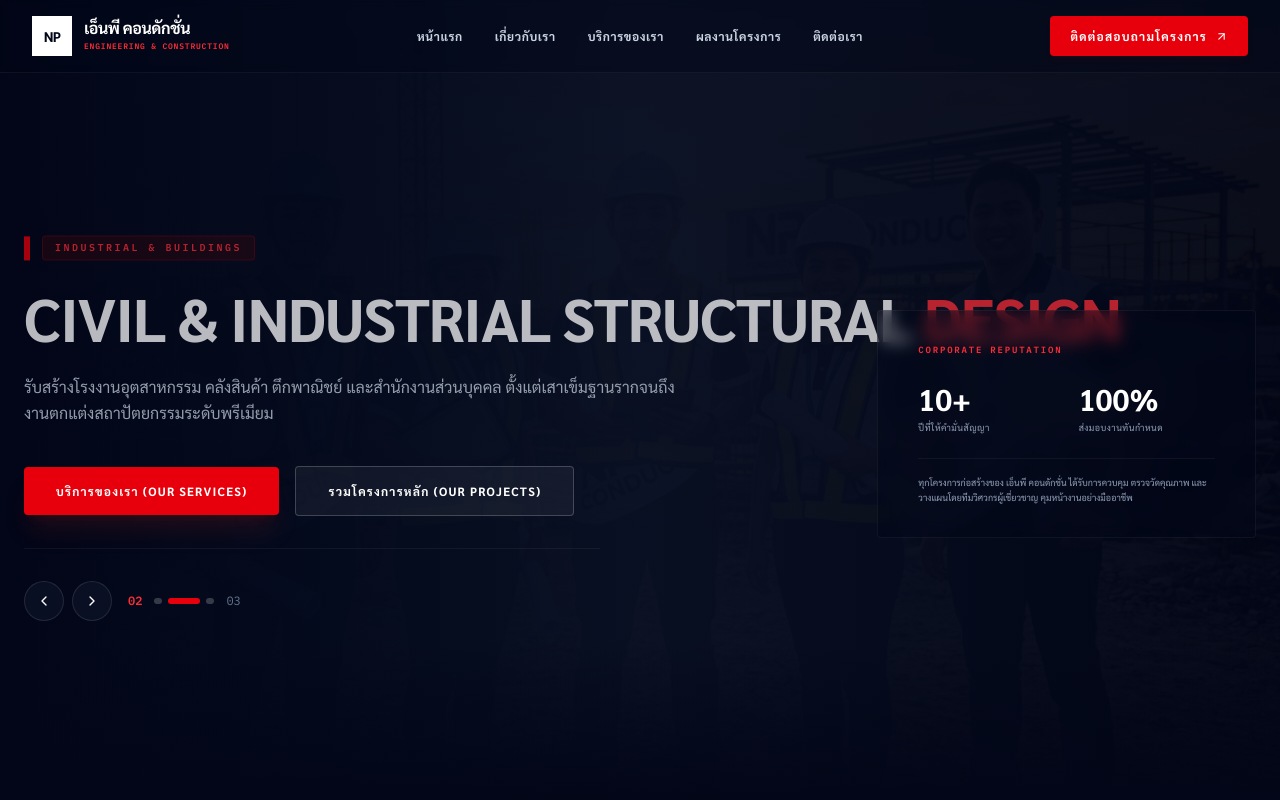
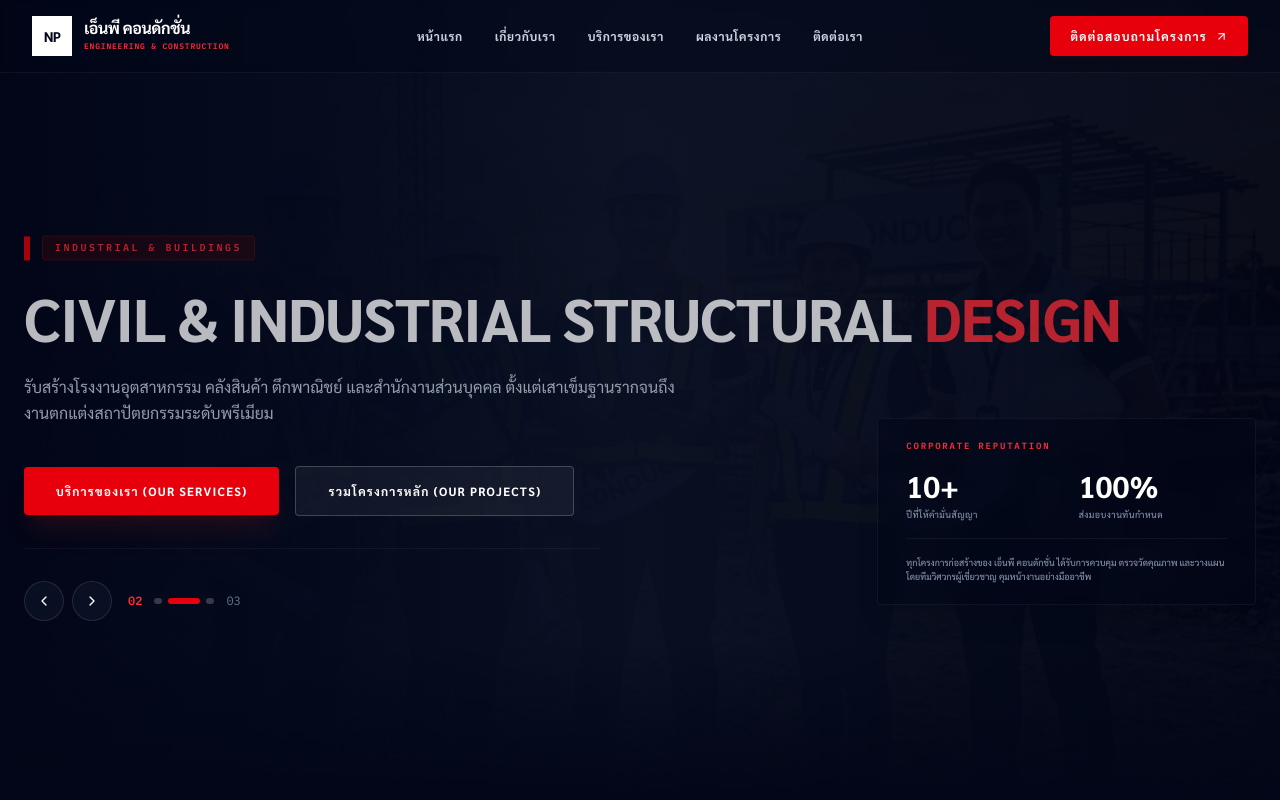
Before and after one commit to npconstruction001-spec/np-construction, a React (Vite) app: page / in a window 1280 px wide. Shown: the top 800 px of the page. Built offline with nearby package versions, Linux system fonts and the light colour scheme.

Commit message:
feat(hero): update hero slider with new construction image
Replace the power plant image with the new lotus construction asset in the hero slider and bump the local storage version to force a configuration refresh.

```diff
--- a/src/components/Hero.tsx
+++ b/src/components/Hero.tsx
@@ -16,7 +16,8 @@ import {
   imgBannerLeft,
   imgBannerRight,
   imgPowerPlant,
-  imgTescoLotus
+  imgTescoLotus,
+  imgLotusConstruction
 } from "../constants/data";
 
 interface SlideData {
@@ -39,7 +40,7 @@ export default function Hero({
 }: HeroProps) {
   // Initialize slider state from localStorage
   const [slides, setSlides] = useState<SlideData[]>(() => {
-    const saved = localStorage.getItem("np_hero_slides_v4");
+    const saved = localStorage.getItem("np_hero_slides_v5");
     if (saved) {
       try {
         return JSON.parse(saved);
@@ -63,7 +64,7 @@ export default function Hero({
       {
         title: "PRECISE POWER & MEP ENGINEERING SYSTEM",
         subtitle: "ดูแลจัดการ วางผัง และควบคุมระบบไฟฟ้ากำลัง MDB หม้อแปลงแรงดันสูง ระบบปรับอากาศ และเชื่อมโยงท่อน้ำประปาครบสูตรอัจฉริยะ",
-        image: imgPowerPlant,
+        image: imgLotusConstruction,
         badge: "MEP & ELECTRICAL UTILITY"
       }
     ];
@@ -126,7 +127,7 @@ export default function Hero({
       badge: draftBadge
     };
     setSlides(updated);
-    localStorage.setItem("np_hero_slides_v4", JSON.stringify(updated));
+    localStorage.setItem("np_hero_slides_v5", JSON.stringify(updated));
     triggerSavedToast();
   };
 
@@ -163,12 +164,12 @@ export default function Hero({
         {
           title: "PRECISE POWER & MEP ENGINEERING SYSTEM",
           subtitle: "ดูแลจัดการ วางผัง และควบคุมระบบไฟฟ้ากำลัง MDB หม้อแปลงแรงดันสูง ระบบปรับอากาศ และเชื่อมโยงท่อน้ำประปาครบสูตรอัจฉริยะ",
-          image: imgPowerPlant,
+          image: imgLotusConstruction,
           badge: "MEP & ELECTRICAL UTILITY"
         }
       ];
       setSlides(defaultSlides);
-      localStorage.setItem("np_hero_slides_v4", JSON.stringify(defaultSlides));
+      localStorage.setItem("np_hero_slides_v5", JSON.stringify(defaultSlides));
       setCurrentSlideIdx(0);
       setEditingSlideIdx(0);
       triggerSavedToast();
@@ -310,7 +311,7 @@ export default function Hero({
           </div>
 
           {/* Right side interactive content - Admin Panel for live adjustments */}
-          <div className="lg:col-span-4 lg:block">
+          <div className="lg:col-span-4 lg:block lg:self-end lg:mb-8">
             {isAdminMode ? (
               <motion.div
                 initial={{ opacity: 0, scale: 0.95 }}
@@ -434,7 +435,7 @@ export default function Hero({
               </motion.div>
             ) : (
               // Beautiful minimal trust statistics overview mimicking AESCON right margins
-              <div className="bg-slate-950/40 backdrop-blur-sm border border-white/5 py-8 px-10 rounded-sm space-y-6 text-left hidden lg:block">
+              <div className="bg-slate-950/45 backdrop-blur-sm border border-white/5 py-5 px-7 rounded-sm space-y-4 text-left hidden lg:block lg:translate-y-4 shadow-xl">
                 <span className="text-[9px] font-mono tracking-[0.2em] uppercase text-red-500 font-black block">CORPORATE REPUTATION</span>
 
                 <div className="grid grid-cols-2 gap-6">
--- a/src/constants/data.ts
+++ b/src/constants/data.ts
@@ -13,6 +13,7 @@ import imgPowerPlant from "../assets/images/regenerated_image_1779243351642.jpg"
 import imgBannerLeft from "../assets/images/banner_left_engineers_uniform_1779252458151.png";
 import imgBannerRight from "../assets/images/banner_right_workers_uniform_1779252795939.png";
 import imgAbout from "../assets/images/regenerated_image_1779258325604.png";
+import imgLotusConstruction from "../assets/images/banner_lotus_construction_1779522120102.png";
 
 export {
   imgTescoLotus,
@@ -21,7 +22,8 @@ export {
   imgPowerPlant,
   imgBannerLeft,
   imgBannerRight,
-  imgAbout
+  imgAbout,
+  imgLotusConstruction
 };
 
 export const NAV_LINKS = [
```
Also changed, not shown: src/assets/images/banner_lotus_construction_1779522120102.png (added).
